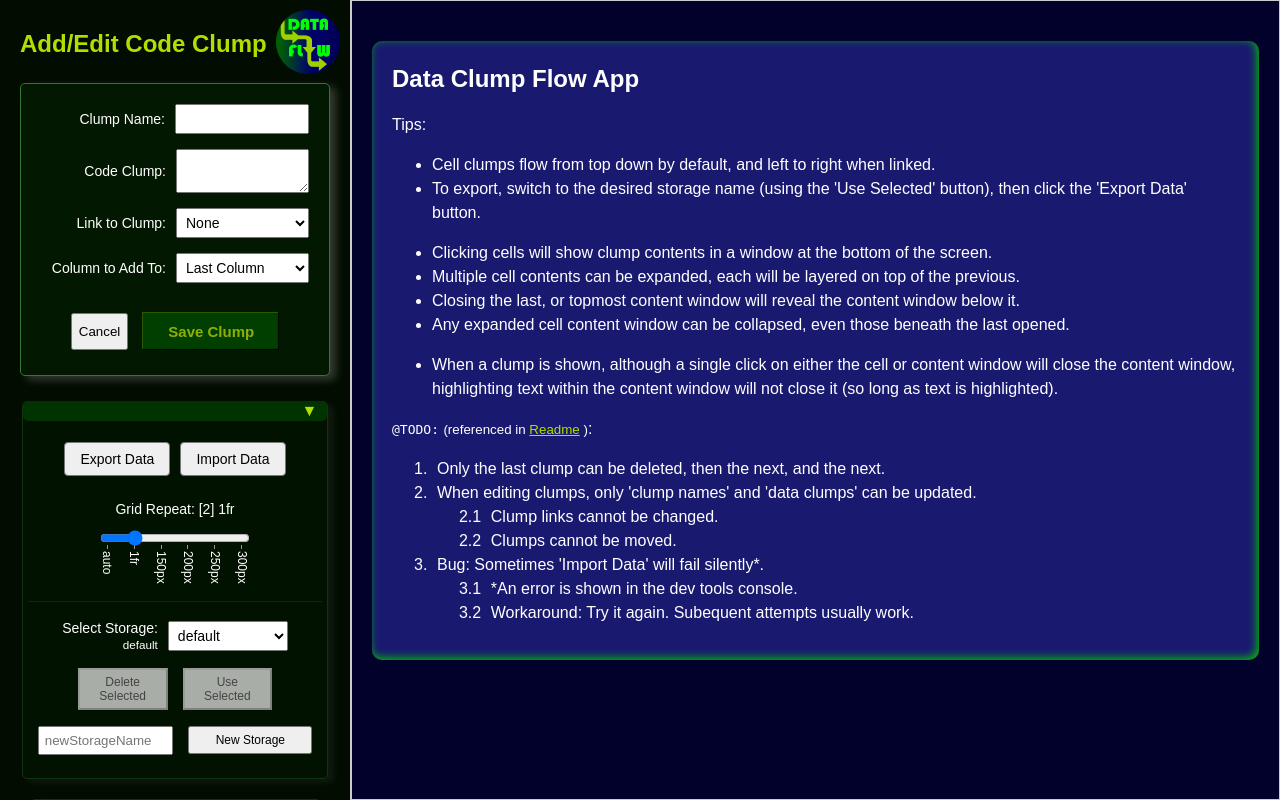
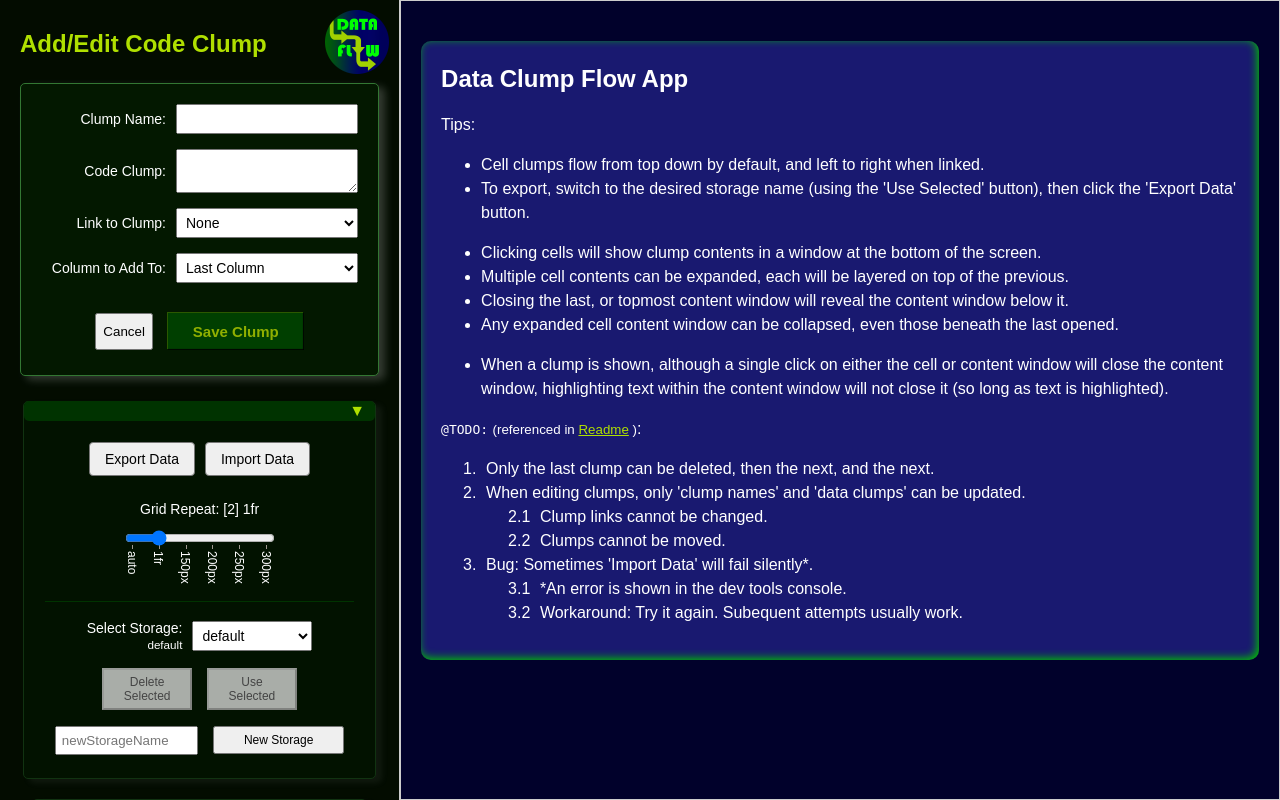
Before and after one commit to KDCinfo/dataflow, a PHP site: page /data_mapping_flow_analysis_tool/index.html in a window 1280 px wide. Run offline with PHP 8.4, Linux system fonts and the light colour scheme.

Commit message:
Fixed `pre` width issue on wide screens.
- Removed `max-width`.

```diff
--- a/data_mapping_flow_analysis_tool/dataflow.css
+++ b/data_mapping_flow_analysis_tool/dataflow.css
@@ -20,7 +20,7 @@ body {
   position: relative;
   width: 30%;
   min-width: 210px;
-  max-width: 310px;
+  /* max-width: 310px; */
 }
 
 button {
```
